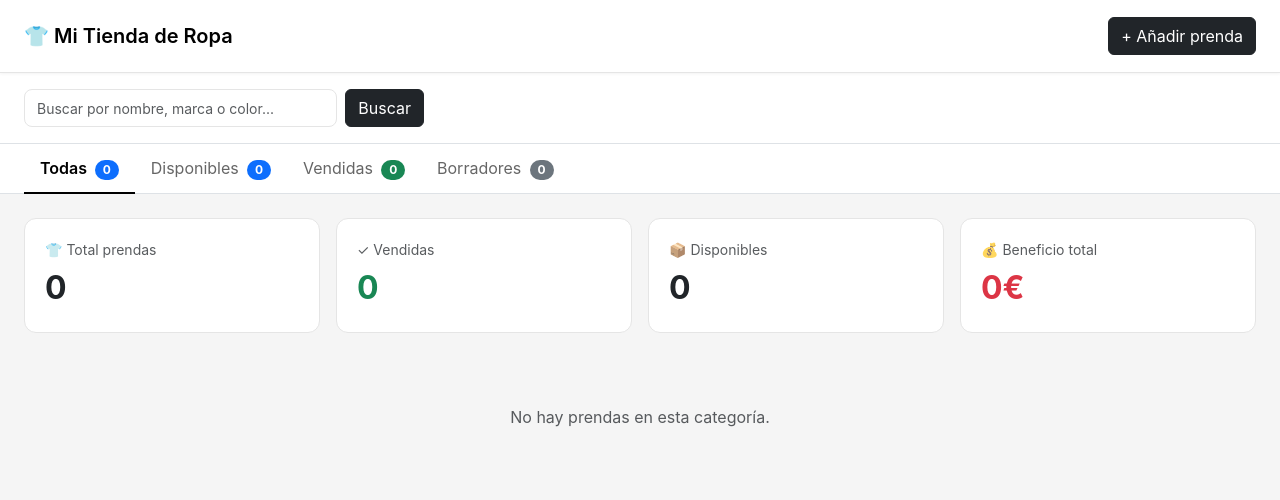
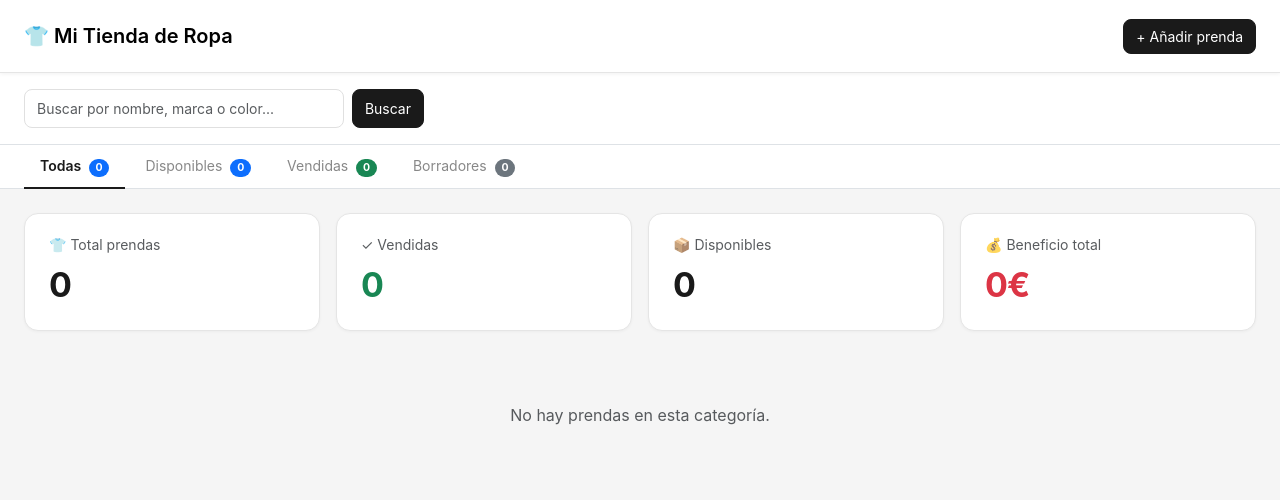
Before and after one commit to carizgil/vinted, a Django app: page / in a window 1280 px wide. Shown: the top 500 px of the page. Run offline with Django 5.2, Linux system fonts and the light colour scheme; data that the repository does not hold is empty.

Commit message:
nuevo css

```diff
--- a/prendas/static/prendas/style.css
+++ b/prendas/static/prendas/style.css
@@ -2,58 +2,77 @@
 body {
     background: #f5f5f5;
     font-family: -apple-system, BlinkMacSystemFont, 'Segoe UI', sans-serif;
+    color: #1a1a1a;
 }
 
 /* NAV */
 .navbar {
     background: white;
     border-bottom: 1px solid #e5e5e5;
-    box-shadow: 0 1px 3px rgba(0,0,0,0.05);
+    box-shadow: 0 1px 4px rgba(0,0,0,0.06);
 }
 
 /* TABS */
+.nav-tabs {
+    border-bottom: none;
+    gap: 4px;
+}
+
 .nav-tabs .nav-link {
-    color: #666;
+    color: #888;
     border: none;
-    padding: 12px 16px;
+    padding: 10px 16px;
+    border-radius: 8px 8px 0 0;
+    font-size: 14px;
+    transition: color 0.15s ease;
 }
 
 .nav-tabs .nav-link.active {
     font-weight: 600;
-    color: black;
-    border-bottom: 2px solid black;
+    color: #1a1a1a;
+    border-bottom: 2px solid #1a1a1a;
     background: transparent;
 }
 
 .nav-tabs .nav-link:hover {
-    color: black;
+    color: #1a1a1a;
+    background: #f5f5f5;
 }
 
 /* STATS */
 .stat-card {
     background: white;
-    border-radius: 12px;
-    padding: 20px;
+    border-radius: 14px;
+    padding: 20px 24px;
     border: 1px solid #e5e5e5;
+    box-shadow: 0 1px 3px rgba(0,0,0,0.04);
+}
+
+.stat-label {
+    font-size: 13px;
+    color: #888;
+    margin-bottom: 6px;
 }
 
 .stat-num {
-    font-size: 32px;
+    font-size: 34px;
     font-weight: 700;
-    margin-top: 4px;
+    margin-top: 2px;
+    letter-spacing: -1px;
 }
 
 /* CARDS PRENDAS */
 .prenda-card {
     border-radius: 14px;
-    border: 1px solid #e5e5e5;
+    border: 1px solid #ececec;
     transition: transform 0.15s ease, box-shadow 0.15s ease;
     background: white;
+    overflow: hidden;
 }
 
 .prenda-card:hover {
-    transform: translateY(-3px);
-    box-shadow: 0 8px 20px rgba(0,0,0,0.08);
+    transform: translateY(-4px);
+    box-shadow: 0 12px 28px rgba(0,0,0,0.09);
 }
 
 .card-img-top {
@@ -62,8 +81,18 @@ body {
     align-items: center;
     justify-content: center;
     font-size: 52px;
-    background: #fdf0f5;
-    border-radius: 14px 14px 0 0;
+    background: linear-gradient(135deg, #fdf0f5, #f5eeff);
+    border-radius: 0;
+}
+
+.card-body {
+    padding: 14px;
+}
+
+.card-title {
+    font-size: 15px;
+    font-weight: 600;
+    margin-bottom: 2px;
 }
 
 /* BADGES ESTADO */
@@ -71,47 +100,75 @@ body {
     background: #e6f1fb;
     color: #185fa5;
     font-weight: 500;
+    font-size: 12px;
 }
 
 .badge-vendido {
     background: #eaf3de;
     color: #3b6d11;
     font-weight: 500;
+    font-size: 12px;
 }
 
 .badge-borrador {
     background: #f1efe8;
     color: #5f5e5a;
     font-weight: 500;
+    font-size: 12px;
 }
 
-/* BOTÓN EDITAR */
+/* BOTONES */
+.btn-dark {
+    background: #1a1a1a;
+    border-color: #1a1a1a;
+    border-radius: 8px;
+    font-size: 14px;
+}
+
+.btn-dark:hover {
+    background: #333;
+    border-color: #333;
+}
+
 .btn-outline-secondary {
     border-color: #e5e5e5;
     color: #666;
     font-size: 13px;
+    border-radius: 8px;
 }
 
 .btn-outline-secondary:hover {
     background: #f5f5f5;
-    color: black;
+    color: #1a1a1a;
     border-color: #ccc;
+}
+
+.btn-outline-danger {
+    font-size: 13px;
+    border-radius: 8px;
 }
 
 /* FORMULARIO */
 .form-control, .form-select {
     border-radius: 8px;
-    border: 1px solid #e5e5e5;
+    border: 1px solid #e0e0e0;
     font-size: 14px;
+    padding: 8px 12px;
 }
 
 .form-control:focus, .form-select:focus {
-    border-color: #999;
-    box-shadow: none;
+    border-color: #aaa;
+    box-shadow: 0 0 0 3px rgba(0,0,0,0.06);
 }
 
 .form-label {
     font-size: 13px;
     font-weight: 500;
-    color: #444;
+    color: #555;
+    margin-bottom: 4px;
 }
+
+/* BUSCADOR */
+.buscador-wrap {
+    max-width: 420px;
+}
```
